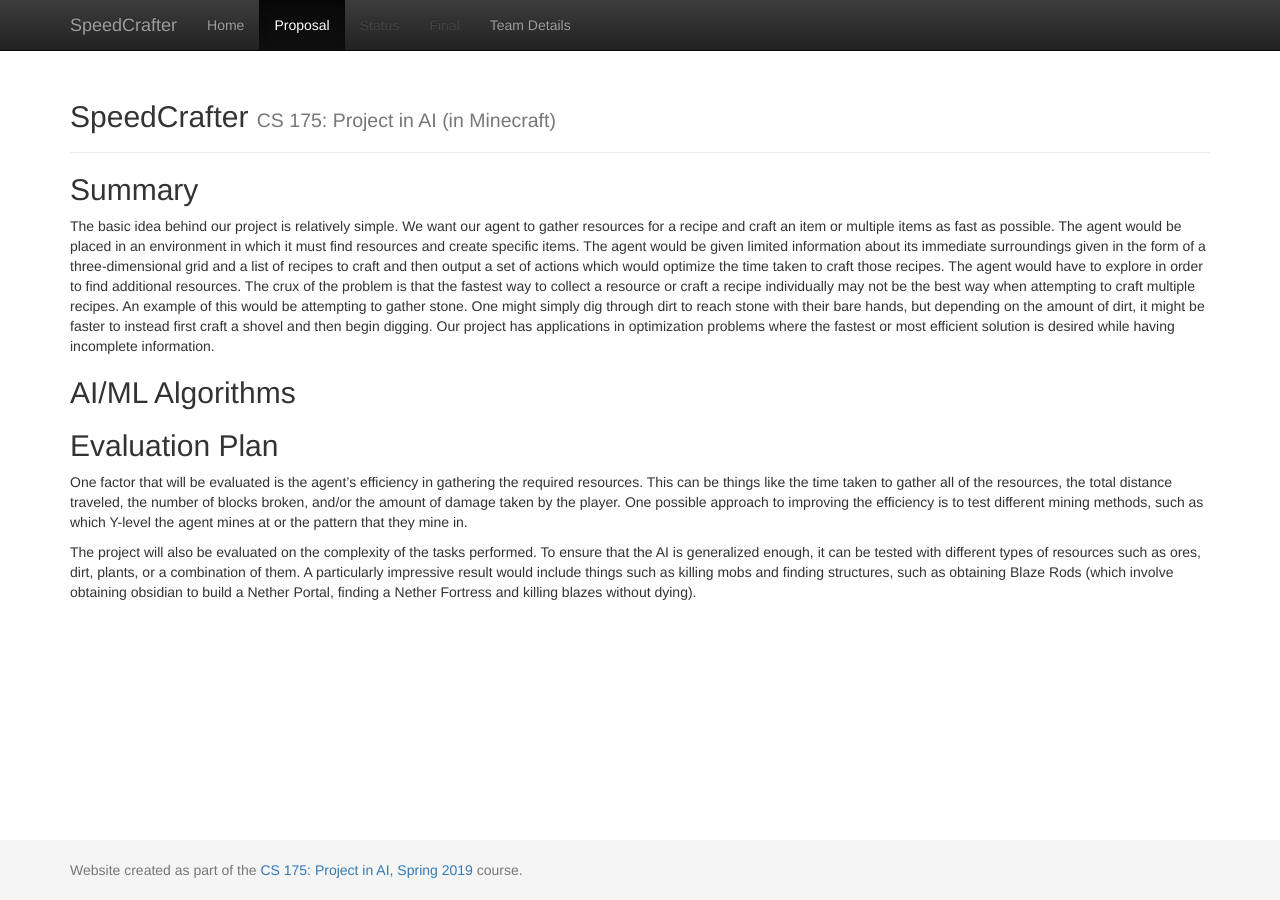
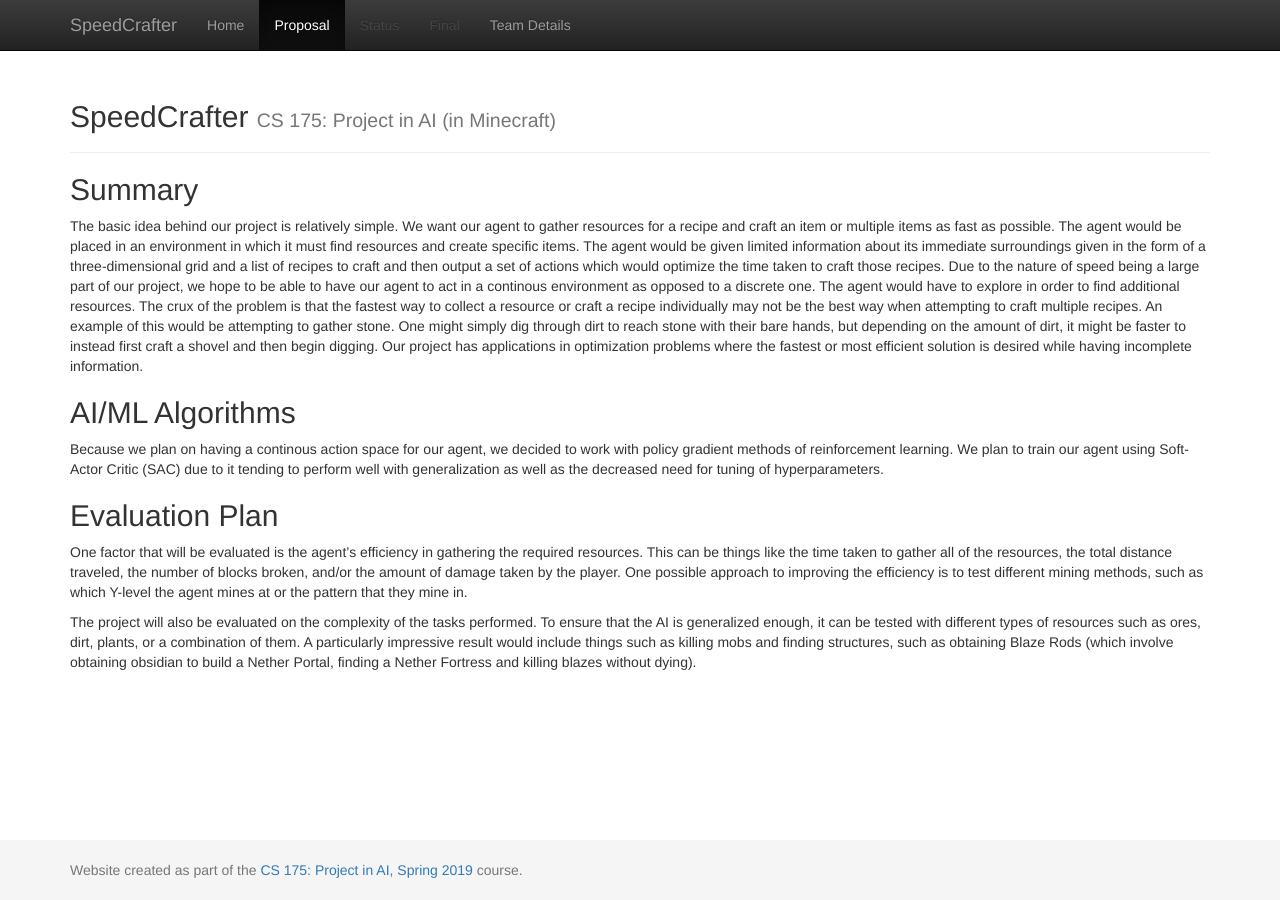
Before and after one commit to jhnguyen521/SpeedCrafter, a Jekyll site: the page built from docs/proposal.md, in a window 1280 px wide. Built offline with Jekyll 4.4.1, drawn with Linux system fonts in a browser that asks for light colours.

Commit message:
Update proposal.md

```diff
--- a/docs/proposal.md
+++ b/docs/proposal.md
@@ -5,9 +5,10 @@ title: Proposal
 
 ## Summary
 
-The basic idea behind our project is relatively simple. We want our agent to gather resources for a recipe and craft an item or multiple items as fast as possible. The agent would be placed in an environment in which it must find resources and create specific items. The agent would be given limited information about its immediate surroundings given in the form of a three-dimensional grid and a list of recipes to craft and then output a set of actions which would optimize the time taken to craft those recipes. The agent would have to explore in order to find additional resources. The crux of the problem is that the fastest way to collect a resource or craft a recipe individually may not be the best way when attempting to craft multiple recipes. An example of this would be attempting to gather stone. One might simply dig through dirt to reach stone with their bare hands, but depending on the amount of dirt, it might be faster to instead first craft a shovel and then begin digging. Our project has applications in optimization problems where the fastest or most efficient solution is desired while having incomplete information.
+The basic idea behind our project is relatively simple. We want our agent to gather resources for a recipe and craft an item or multiple items as fast as possible. The agent would be placed in an environment in which it must find resources and create specific items. The agent would be given limited information about its immediate surroundings given in the form of a three-dimensional grid and a list of recipes to craft and then output a set of actions which would optimize the time taken to craft those recipes. Due to the nature of speed being a large part of our project, we hope to be able to have our agent to act in a continous environment as opposed to a discrete one. The agent would have to explore in order to find additional resources. The crux of the problem is that the fastest way to collect a resource or craft a recipe individually may not be the best way when attempting to craft multiple recipes. An example of this would be attempting to gather stone. One might simply dig through dirt to reach stone with their bare hands, but depending on the amount of dirt, it might be faster to instead first craft a shovel and then begin digging. Our project has applications in optimization problems where the fastest or most efficient solution is desired while having incomplete information.
 
 ## AI/ML Algorithms
+Because we plan on having a continous action space for our agent, we decided to work with policy gradient methods of reinforcement learning. We plan to train our agent using Soft-Actor Critic (SAC) due to it tending to perform well with generalization as well as the decreased need for tuning of hyperparameters.
 
 ## Evaluation Plan
 
```
